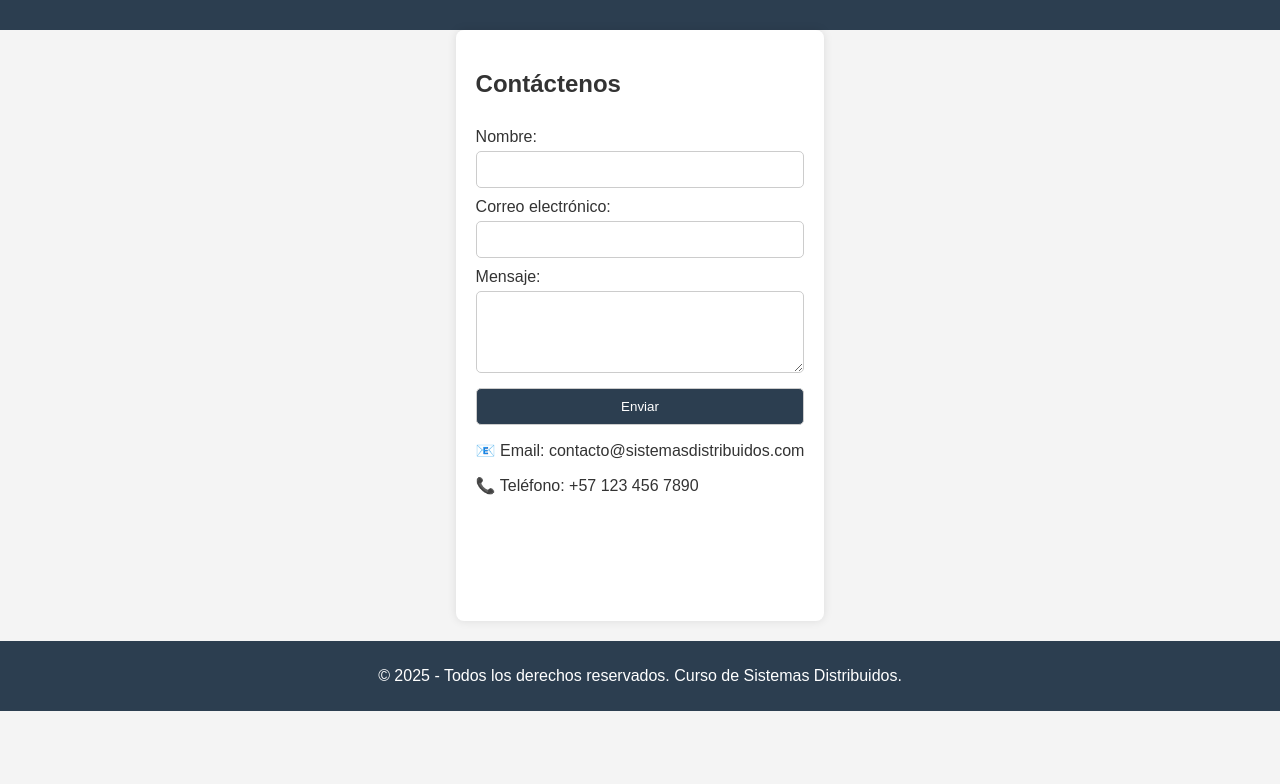
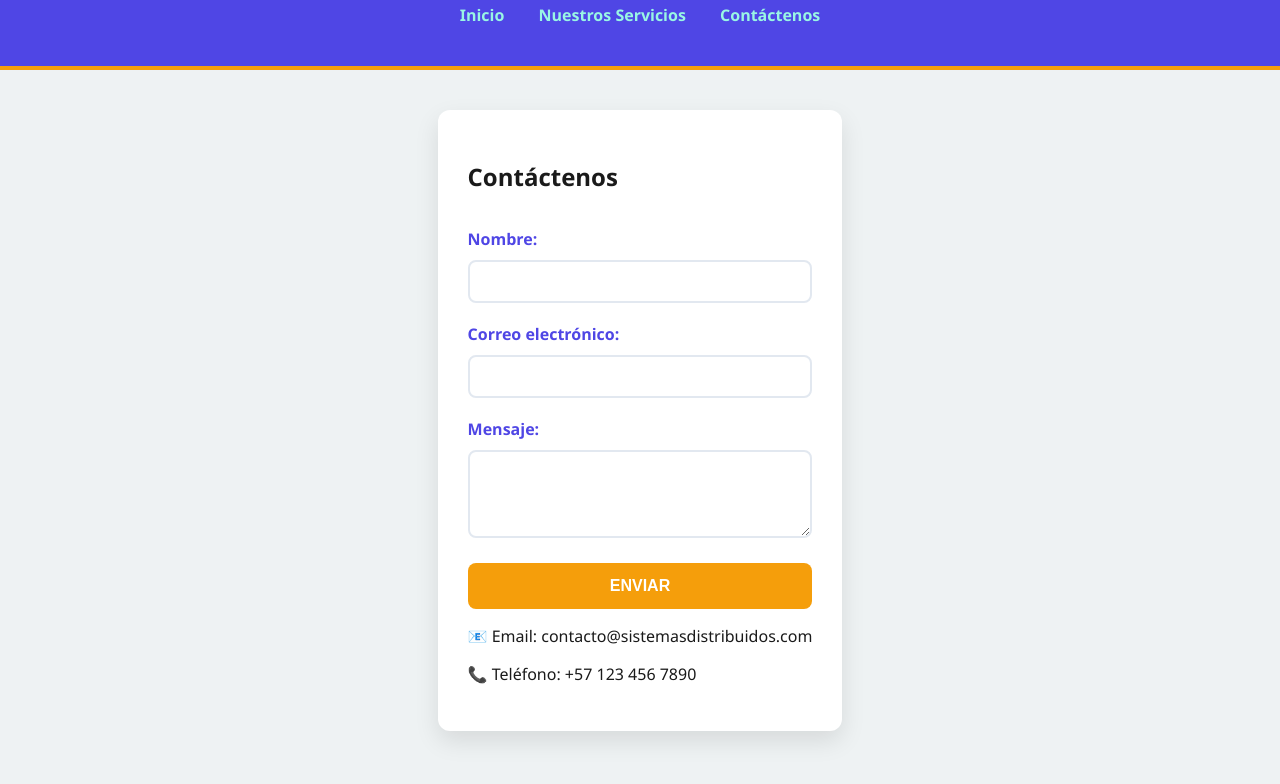
Before and after one commit to WilmerParra123/sitio-sistemas-distribuidos, a plain HTML site: page contacto.html in a window 1280 px wide. Shown: the part 89-873 px from the top of the page. Before the commit the page ends 800 px from the top, so only its background shows below. Drawn offline with Linux system fonts and the light colour scheme.

Commit message:
Update styles.css

```diff
--- a/styles.css
+++ b/styles.css
@@ -1,10 +1,10 @@
 /* Estilos generales */
 body {
-    font-family: Arial, sans-serif;
+    font-family: 'Segoe UI', Tahoma, Geneva, Verdana, sans-serif;
     margin: 0;
     padding: 0;
-    background-color: #f4f4f4;
-    color: #333;
+    background-color: #eef2f3;
+    color: #1a1a1a;
     display: flex;
     flex-direction: column;
     min-height: 100vh;
@@ -12,53 +12,58 @@
 
 /* Encabezado */
 header {
-    background-color: #2c3e50;
+    background-color: #4f46e5;
     color: white;
-    padding: 1rem;
+    padding: 1.5rem;
     text-align: center;
+    border-bottom: 4px solid #f59e0b;
 }
 
 header h1 {
     margin: 0;
+    letter-spacing: 1px;
 }
 
 nav ul {
     list-style: none;
-    padding: 0;
+    padding: 10px 0 0 0;
 }
 
 nav ul li {
     display: inline;
-    margin: 0 10px;
+    margin: 0 15px;
 }
 
 nav ul li a {
-    color: white;
+    color: #99f6e4;
     text-decoration: none;
     font-weight: bold;
+    transition: color 0.3s ease;
 }
 
 nav ul li a:hover {
+    color: #ffffff;
     text-decoration: underline;
 }
 
-/* Contenido principal */
+
 main {
     flex: 1;
-    padding: 20px;
+    padding: 30px;
     max-width: 800px;
-    margin: auto;
+    margin: 40px auto;
     background-color: white;
-    border-radius: 8px;
-    box-shadow: 0 0 10px rgba(0,0,0,0.1);
+    border-radius: 12px;
+    box-shadow: 0 10px 25px rgba(0,0,0,0.1);
 }
 
 .hero {
     text-align: center;
-    background-color: #ecf0f1;
-    padding: 20px;
+    background-color: #fdf2f8;
+    padding: 30px;
     border-radius: 8px;
-    margin-bottom: 20px;
+    margin-bottom: 25px;
+    border-left: 5px solid #ec4899;
 }
 
 .services-list {
@@ -67,45 +72,64 @@
 }
 
 .services-list li {
-    background-color: #ecf0f1;
-    margin: 10px 0;
-    padding: 10px;
-    border-radius: 5px;
+    background-color: #f0f9ff;
+    margin: 12px 0;
+    padding: 15px;
+    border-radius: 8px;
+    border: 1px solid #bae6fd;
+    font-weight: 500;
 }
 
 /* Formulario */
 form {
     display: flex;
     flex-direction: column;
+    gap: 5px;
 }
 
 label {
-    margin-top: 10px;
+    margin-top: 15px;
+    font-weight: bold;
+    color: #4f46e5;
 }
 
-input, textarea, button {
-    padding: 10px;
+input, textarea {
+    padding: 12px;
     margin-top: 5px;
-    border: 1px solid #ccc;
-    border-radius: 5px;
+    border: 2px solid #e2e8f0;
+    border-radius: 8px;
+    outline: none;
+    transition: border-color 0.3s;
+}
+
+input:focus, textarea:focus {
+    border-color: #4f46e5;
 }
 
 button {
-    background-color: #2c3e50;
-    color: white;
+    background-color: #f59e0b;
+    color: #ffffff;
+    padding: 14px;
+    font-size: 1rem;
+    font-weight: bold;
+    border: none;
+    border-radius: 8px;
     cursor: pointer;
-    margin-top: 15px;
+    margin-top: 20px;
+    transition: background-color 0.3s, transform 0.2s;
+    text-transform: uppercase;
 }
 
 button:hover {
-    background-color: #1a252f;
+    background-color: #d97706;
+    transform: translateY(-2px);
 }
 
 /* Pie de página */
 footer {
-    background-color: #2c3e50;
-    color: white;
+    background-color: #1e293b;
+    color: #cbd5e1;
     text-align: center;
-    padding: 10px;
-    margin-top: 20px;
+    padding: 20px;
+    margin-top: 40px;
 }
```
